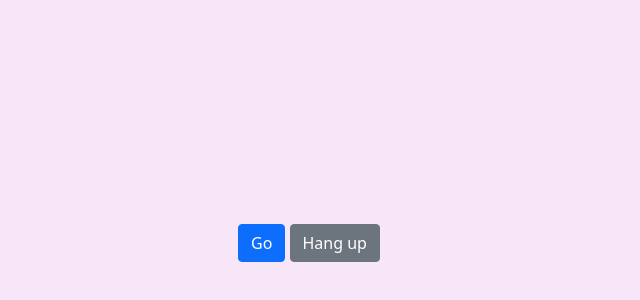
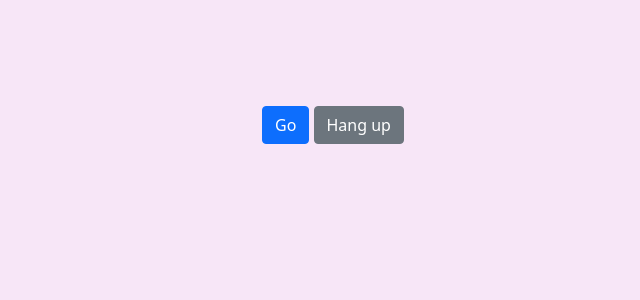
Before and after one commit to Skellit/MILAN, a plain HTML site: page test.html in a window 1280 px wide. Shown: the part 616-916 px from the top of the page, without its empty margins (331-971 px from the left). After the commit the page ends 800 px from the top, so only its background shows below. Drawn offline with nearby package versions, Linux system fonts and the light colour scheme.

Commit message:
slight changes

```diff
--- a/test.html
+++ b/test.html
@@ -88,6 +88,12 @@
     .drawing-board {
       border: 1px solid lightgray;
     }
+    fieldset {
+      position: fixed;
+      width: 100%;
+      bottom: 0;
+      z-index: 999;
+    }
   </style>
   <body>
     <div class="videos-wrapper">
```
